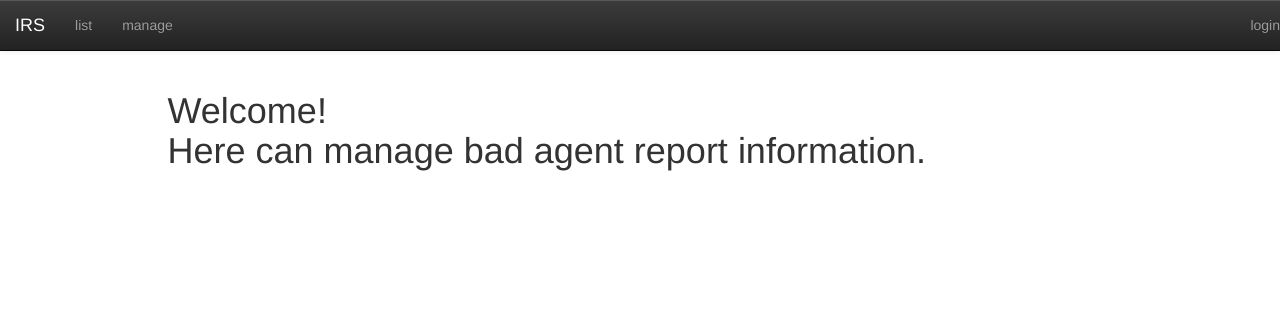
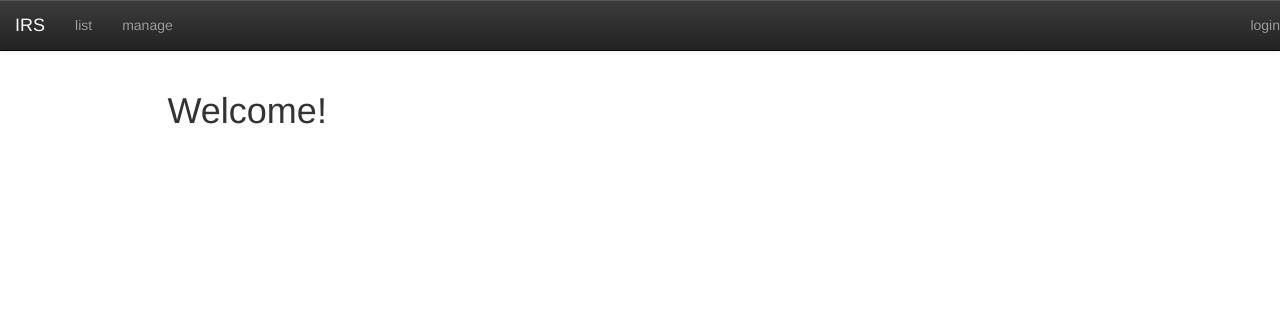
Before and after one commit to Ksoy/ingress-report-server, a Django app: template reports/templates/home.html in a window 1280 px wide. Shown: the top 311 px of the page. Run offline with Django 3.2, Linux system fonts and the light colour scheme; the template is opened without the code that fills it, so the values that code supplies are empty; parts of the project's set-up code (start-up, migrations or seed data) failed here and were passed over; some libraries are stand-ins or nearby versions.

Commit message:
change title

```diff
--- a/reports/templates/home.html
+++ b/reports/templates/home.html
@@ -4,10 +4,7 @@
 
 <div class="row">
   <div class="col-md-10 col-md-offset-1">
-    <h1>Welcome!
-    <br>
-    Here can manage bad agent report information.
-    </h1>
+    <h1>Welcome!</h1>
   </div>
 </div>
 
--- a/reports/templates/index.html
+++ b/reports/templates/index.html
@@ -1,6 +1,6 @@
 <html>
 <head>
-<title>Ingress Report System</title>
+<title>Ingress inappropriate agent</title>
 
 <script src='https://cdnjs.cloudflare.com/ajax/libs/jquery/3.2.1/jquery.min.js'></script>
 <script src="https://maxcdn.bootstrapcdn.com/bootstrap/3.3.1/js/bootstrap.min.js"></script>
```
